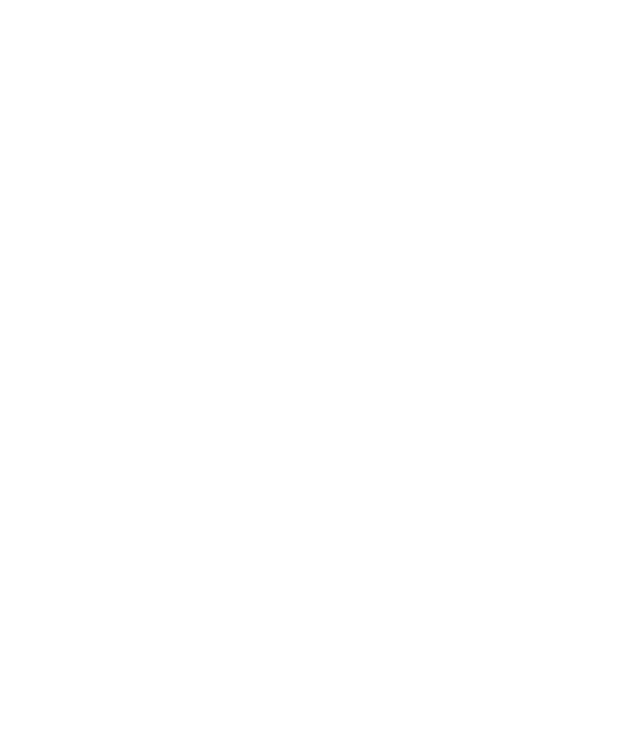
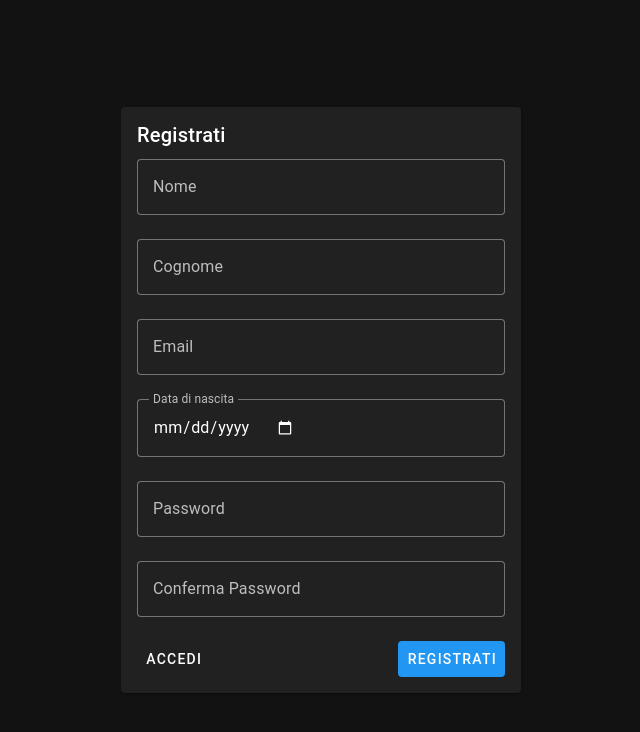
Before and after one commit to ForestAlert/forest-alert, a Vue app: page /signup in a window 1280 px wide. Before the commit this address had no page. Shown: the top 732 px of the page, without its empty margins (319-959 px from the left). Built offline with nearby package versions, Linux system fonts and the light colour scheme.

Commit message:
login and signup form

```diff
--- a/package.json
+++ b/package.json
@@ -9,6 +9,8 @@
     "preview": "vite preview"
   },
   "dependencies": {
+    "@vuelidate/core": "^2.0.3",
+    "@vuelidate/validators": "^2.0.4",
     "firebase": "^10.10.0",
     "pinia": "^2.1.7",
     "vue": "^3.4.21",
--- a/src/main.js
+++ b/src/main.js
@@ -2,19 +2,12 @@
 import { createPinia } from "pinia";
 import App from "./App.vue";
 import router from "./plugins/router";
+import vuetify from "./plugins/vuetify";
 
-import "vuetify/styles";
-import { createVuetify } from "vuetify";
-import * as components from "vuetify/components";
-import * as directives from "vuetify/directives";
 import { initFirebase } from "./plugins/firebase";
 
 const app = createApp(App);
 const pinia = createPinia();
-const vuetify = createVuetify({
-  components,
-  directives,
-});
 
 app.use(router);
 app.use(pinia);
--- /dev/null
+++ b/src/plugins/vuetify.js
@@ -0,0 +1,14 @@
+import "vuetify/styles";
+import { createVuetify } from "vuetify";
+import * as components from "vuetify/components";
+import * as directives from "vuetify/directives";
+
+const vuetify = createVuetify({
+  components,
+  directives,
+  theme: {
+    defaultTheme: "dark",
+  },
+});
+
+export default vuetify;
--- a/src/views/Login.vue
+++ b/src/views/Login.vue
@@ -1,23 +1,86 @@
-<template l>
-      <v-container fluid>
-
-        <v-card>
-            <v-card-title primary-title>
-                Accedi
-            </v-card-title>
-        </v-card>
-
-    </v-container>
+<template>
+  <v-container fluid class="d-flex align-center justify-center h-100">
+    <v-card style="max-width: 400px" width="100%">
+      <v-card-title class="pt-3" primary-title> Accedi </v-card-title>
+      <v-card-text>
+        <v-row>
+          <v-col cols="12">
+            <v-text-field
+              label="Email"
+              type="email"
+              autocomplete="username"
+              variant="outlined"
+              hide-details
+              v-model="v$.form.email.$model"
+              :error="v$.form.email.$error"
+            />
+          </v-col>
+          <v-col cols="12">
+            <v-text-field
+              label="Password"
+              type="password"
+              autocomplete="current-password"
+              variant="outlined"
+              hide-details
+              v-model="v$.form.password.$model"
+              :error="v$.form.password.$error"
+            />
+          </v-col>
+        </v-row>
+      </v-card-text>
+      <v-card-actions class="pa-4 pt-2 justify-space-between">
+        <v-btn to="/signup" :disabled="loading" elevation="0">
+          registrati
+        </v-btn>
+        <v-btn
+          @click="login()"
+          :loading="loading"
+          variant="elevated"
+          elevation="0"
+          color="primary"
+        >
+          Accedi
+        </v-btn>
+      </v-card-actions>
+    </v-card>
+  </v-container>
 </template>
 
+<script>
+import { useVuelidate } from "@vuelidate/core";
+import { required, email, minLength } from "@vuelidate/validators";
+export default {
+  setup() {
+    return {
+      v$: useVuelidate(),
+    };
+  },
 
-<script>
-export default {
-
-}
+  data() {
+    return {
+      loading: false,
+      form: {
+        email: "",
+        password: "",
+      },
+    };
+  },
+  validations: {
+    form: {
+      email: { required, email },
+      password: { required, minLength: minLength(8) },
+    },
+  },
+  methods: {
+    async login() {
+      this.v$.form.touch();
+      if (this.v$.form.$invalid) {
+        return;
+      }
+      console.log(this.form);
+    },
+  },
+};
 </script>
 
-
-<style lang="scss">
-
-</style>
+<style lang="scss"></style>
--- a/src/views/Signup.vue
+++ b/src/views/Signup.vue
@@ -1,13 +1,142 @@
-<template >
-    <v-container fluid>
+<template>
+  <v-container fluid class="d-flex align-center justify-center h-100">
+    <v-card style="max-width: 400px" width="100%">
+      <v-card-title class="pt-3" primary-title> Registrati </v-card-title>
+      <v-card-text>
+        <v-row>
+          <v-col cols="12">
+            <v-text-field
+              label="Nome"
+              type="text"
+              autocomplete="given-name"
+              variant="outlined"
+              hide-details
+              v-model="v$.form.firstName.$model"
+              :error="v$.form.firstName.$error"
+            />
+          </v-col>
+          <v-col cols="12">
+            <v-text-field
+              label="Cognome"
+              type="text"
+              autocomplete="family-name"
+              variant="outlined"
+              hide-details
+              v-model="v$.form.lastName.$model"
+              :error="v$.form.lastName.$error"
+            />
+          </v-col>
+          <v-col cols="12">
+            <v-text-field
+              label="Email"
+              type="email"
+              autocomplete="email"
+              variant="outlined"
+              hide-details
+              v-model="v$.form.email.$model"
+              :error="v$.form.email.$error"
+            />
+          </v-col>
+          <v-col cols="12">
+            <v-text-field
+              label="Data di nascita"
+              type="date"
+              variant="outlined"
+              autocomplete="bday"
+              hide-details
+              v-model="v$.form.birthdate.$model"
+              :error="v$.form.birthdate.$error"
+            />
+          </v-col>
+          <v-col cols="12">
+            <v-text-field
+              label="Password"
+              type="password"
+              autocomplete="new-password"
+              variant="outlined"
+              hide-details
+              v-model="v$.form.password.$model"
+              :error="v$.form.password.$error"
+            />
+          </v-col>
+          <v-col cols="12">
+            <v-text-field
+              label="Conferma Password"
+              type="password"
+              autocomplete="new-password"
+              variant="outlined"
+              hide-details
+              v-model="v$.form.confirmPassword.$model"
+              :error="v$.form.confirmPassword.$error"
+            />
+          </v-col>
+        </v-row>
+      </v-card-text>
+      <v-card-actions class="pa-4 pt-2 justify-space-between">
+        <v-btn to="/login" :disabled="loading" elevation="0"> Accedi </v-btn>
+        <v-btn
+          @click="signup()"
+          :loading="loading"
+          variant="elevated"
+          elevation="0"
+          color="primary"
+        >
+          Registrati
+        </v-btn>
+      </v-card-actions>
+    </v-card>
+  </v-container>
+</template>
 
-    </v-container>
-</template>
 <script>
+import { useVuelidate } from "@vuelidate/core";
+import { required, email, minLength, sameAs } from "@vuelidate/validators";
 export default {
+  setup() {
+    return {
+      v$: useVuelidate(),
+    };
+  },
 
-}
+  data() {
+    return {
+      loading: false,
+      form: {
+        firstName: "",
+        lastName: "",
+        email: "",
+        birthdate: null,
+        password: "",
+      },
+      confirmPassword: "",
+    };
+  },
+  validations() {
+    return {
+      form: {
+        firstName: { required },
+        lastName: { required },
+        email: { required, email },
+        birthdate: { required },
+        password: { required, minLength: minLength(8) },
+
+        confirmPassword: {
+          sameAsPassword: sameAs(this.form.password),
+        },
+      },
+    };
+  },
+  methods: {
+    async signup() {
+      this.v$.form.$touch();
+
+      if (this.v$.form.$invalid) {
+        return;
+      }
+      console.log(this.form);
+    },
+  },
+};
 </script>
-<style lang="scss">
 
-</style>
+<style lang="scss"></style>
```
Also changed, not shown: src/plugins/router.js (+7 -14 lines), 1 other file (tests, documents, lock files or other folders).
